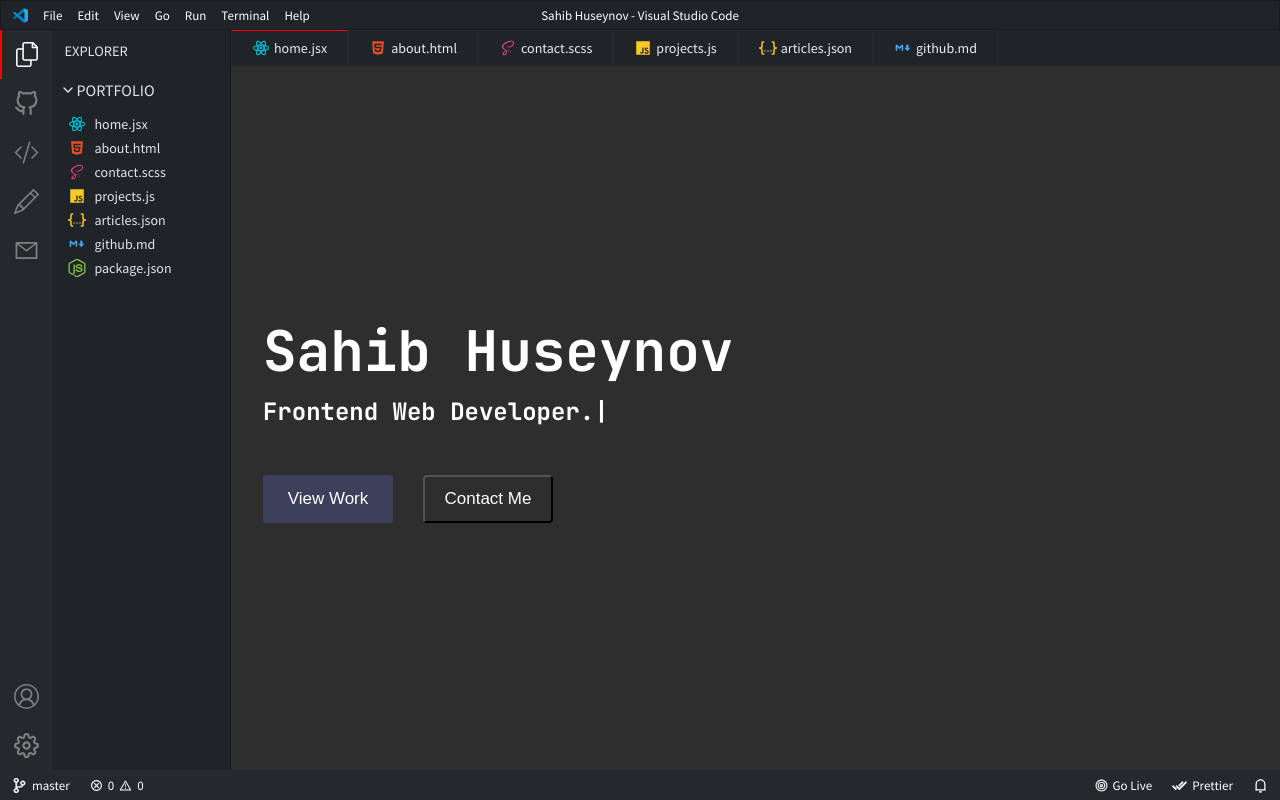
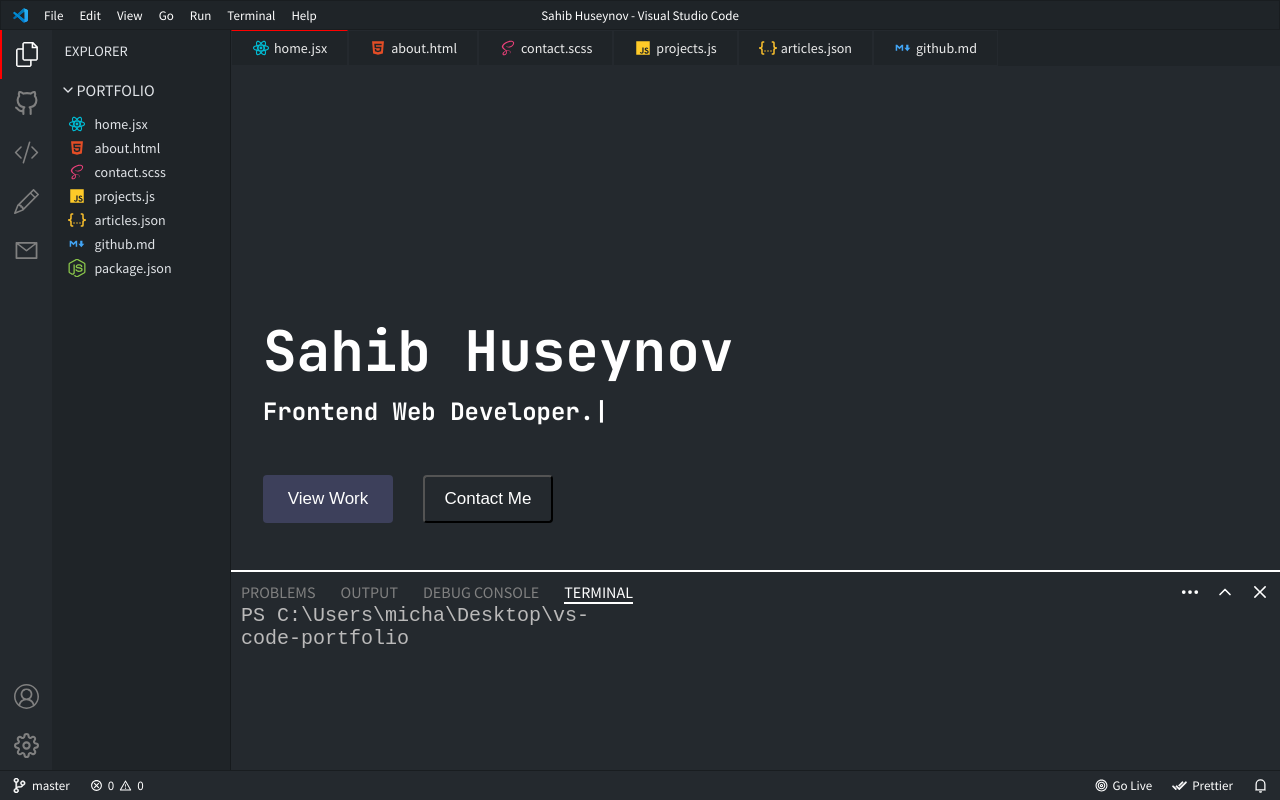
Before and after one commit to sahibhuseynov/vs-code-portfolio, a React (Vite) app: page / in a window 1280 px wide. Built offline with nearby package versions, Linux system fonts and the light colour scheme.

Commit message:
textarea

```diff
--- a/package.json
+++ b/package.json
@@ -11,6 +11,7 @@
   "dependencies": {
     "framer-motion": "^10.2.5",
     "randomcolor": "^0.6.2",
+    "re-resizable": "^6.9.9",
     "react": "^18.2.0",
     "react-dom": "^18.2.0",
     "react-icons": "^4.8.0",
--- a/src/App.jsx
+++ b/src/App.jsx
@@ -9,6 +9,7 @@ import About from "./pages/About/About";
 import Contact from './pages/Contact/Contact';
 import Projects from './pages/Projects/Projects';
 import Package from './pages/Package/Package';
+import Terminal from "./components/Terminal/Terminal";
 
 
 const Layout = () => {
@@ -22,6 +23,7 @@ const Layout = () => {
                 <Tabs />
                 <div className="outlet">
                 <Outlet/>
+                <div className='terminal' ><Terminal /></div>
                 </div>
             </div>
         </div>
--- a/src/components/Footer/Footer.scss
+++ b/src/components/Footer/Footer.scss
@@ -8,7 +8,7 @@ footer{
     align-items: center;
     justify-content: space-between;
     font-size: 13px;
-
+    border-top: 1px solid #191d20;
 
     img{
         width: 15px;
--- a/src/components/Navbar/Navbar.scss
+++ b/src/components/Navbar/Navbar.scss
@@ -1,36 +1,42 @@
-@import '../../sass/index.scss';
+@import "../../sass/index.scss";
 
-.navbar{
+.navbar {
   background-color: #1f2428;
   height: 30px;
-    padding:0 12px;
+  padding: 0 12px;
   display: flex;
   align-items: center;
   justify-content: space-between;
   font-size: 13px;
   border: 1px solid #191d20;
-    .nav__left{
+  .nav__left {
     display: flex;
     align-items: center;
     flex: 1;
-        column-gap: 15px;
-        img{
+    column-gap: 8px;
+    img {
       width: 15px;
       height: 15px;
       object-fit: cover;
     }
-        .nav__items{
+    .nav__items {
       display: flex;
-            column-gap: 15px;
+      p {
+        padding: 4px 8px;
+        border-radius: 4px;
         cursor: pointer;
+        &:hover {
+          background-color: #2e3338;
         }
       }
-    .nav__title{
+    }
+  }
+  .nav__title {
     display: flex;
     flex: 1;
     justify-content: center;
   }
-    .nav__right{
+  .nav__right {
     display: flex;
     flex: 1;
   }
--- /dev/null
+++ b/src/components/Terminal/Terminal.jsx
@@ -0,0 +1,49 @@
+import React from 'react'
+import './Terminal.scss'
+import { Resizable } from 're-resizable'
+import {BsThreeDots} from 'react-icons/bs'
+import { FiChevronUp} from 'react-icons/fi'
+import {RxCross2} from 'react-icons/rx'
+const Terminal = () => {
+  return (
+    <div className='terminal__container'>
+        <Resizable
+  defaultSize={{
+    height:200,
+  }}
+  style={{ borderTop:'2px solid #ffff' , padding: '10px' }}
+  enable={{ top: true}}
+
+>
+  <div className="terminal__header">
+
+
+        <div className="left">
+            <p>PROBLEMS</p>
+            <p>OUTPUT</p>
+            <p>DEBUG CONSOLE</p>
+            <p>TERMINAL</p>
+        </div>
+        <div className="right">
+        <BsThreeDots size={20}/>
+        <FiChevronUp size={20}/>
+        <RxCross2 size={20}/>
+        </div>
+
+  </div>
+  <div className="terminal__body">
+    <div className='left'>
+      <textarea name="" id="" cols="30" rows="10">
+      PS C:\Users\micha\Desktop\vs-code-portfolio
+      </textarea>
+    </div >
+    <div className="right">
+
+    </div>
+    </div>
+</Resizable>
+    </div>
+  )
+}
+
+export default Terminal
--- /dev/null
+++ b/src/components/Terminal/Terminal.scss
@@ -0,0 +1,49 @@
+@import '../../sass/index.scss';
+
+.terminal__container{
+
+    background-color: #24292e;
+
+    .terminal__header{
+        display: flex;
+        justify-content: space-between;
+        .left{
+            display: flex;
+            column-gap: 25px;
+            color: gray;
+            p{
+                cursor: pointer;
+                transition: 0.2s ease;
+                &:hover{
+                    color: #fff;
+                }
+            }
+            :last-child{
+                color: #ffff;
+                border-bottom: 2px solid #fff;
+            }
+            }
+            .right{
+                display: flex;
+                gap: 15px;
+                cursor: pointer;
+            }
+
+        }
+
+        .terminal__body{
+            display: flex;
+            justify-content: space-between;
+
+          .left{
+            textarea{
+                font-size: 20px;
+                color:rgb(187, 186, 186) ;
+                background: transparent;
+                border: none;
+                outline: none;
+                resize: none;
+            }
+          }
+        }
+    }
--- a/src/sass/_base.scss
+++ b/src/sass/_base.scss
@@ -28,12 +28,21 @@ body{
   width: 100%;
   display: flex;
   flex-direction: column;
-  background-color: #2e2e2e;
+  background-color: #24292e;
 }
 .outlet{
   height: 100%;
   padding: 2rem;
   overflow-x: hidden;
+  position: relative;
+  z-index: 1;
+  .terminal{
+    position: absolute;
+    left: 0;
+    bottom: 0;
+    right: 0;
+    z-index: 99;
+  }
 }
 .link{
   text-decoration: none;
```
Also changed, not shown: 1 other file (tests, documents, lock files or other folders). Lines whose indentation alone changed are shown as unchanged.
